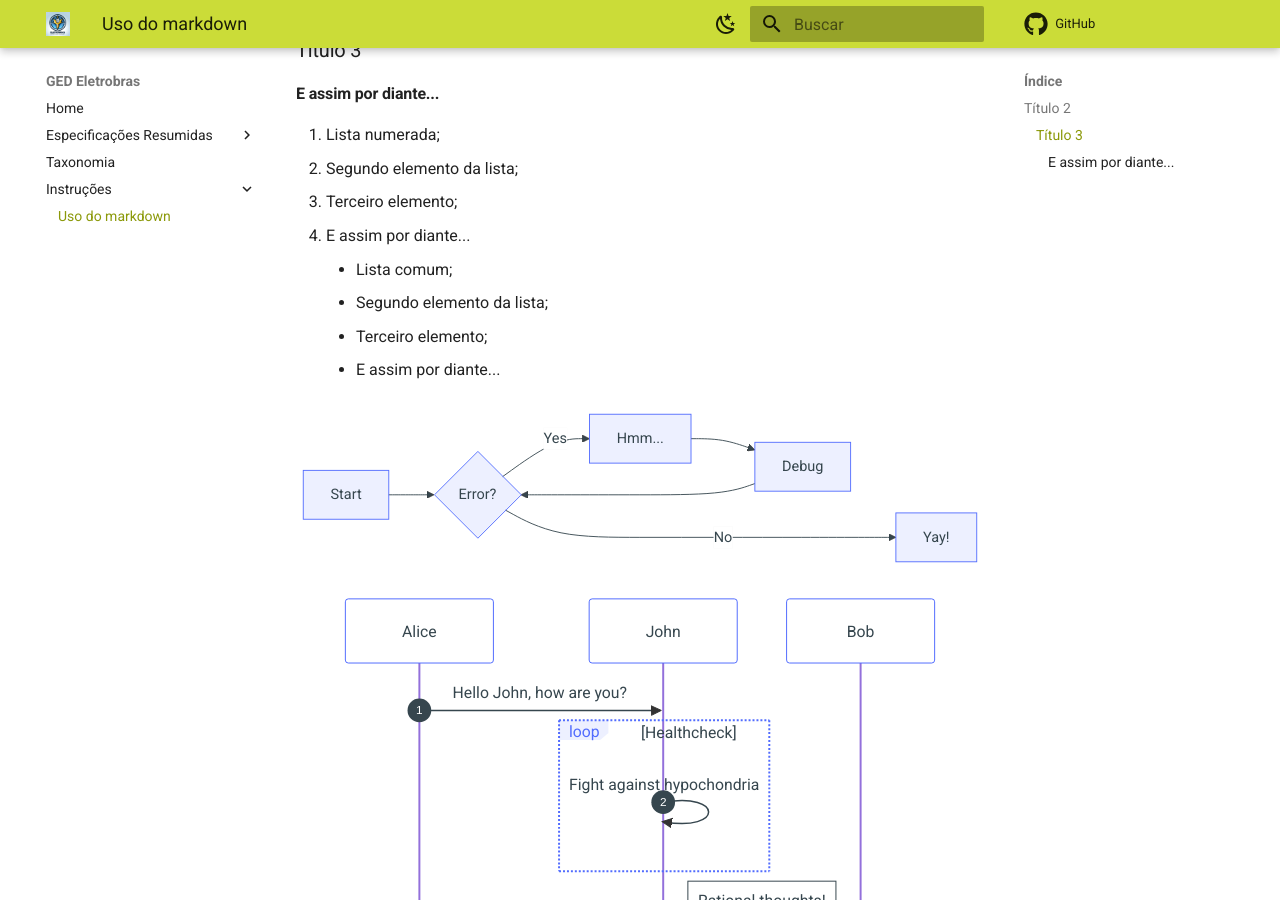
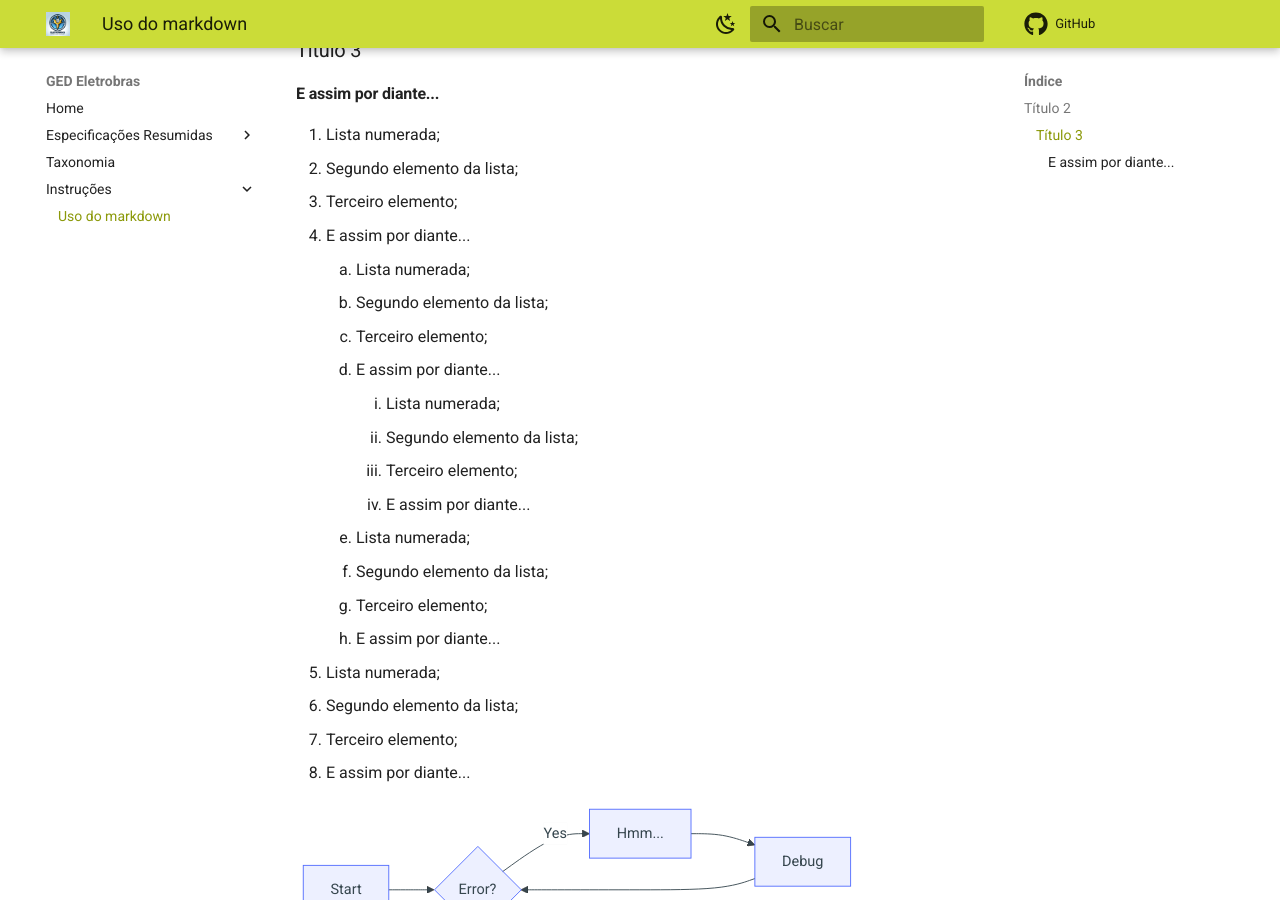
Before and after one commit to danielpiupiu/GED-project, an MkDocs documentation site: the page built from docs/resumo_md.md, in a window 1280 px wide and 900 px high, scrolled down 236 px. Built offline with MkDocs 1.6.1 and Material for MkDocs 9.7.7, drawn with Linux system fonts in a browser that asks for light colours; comment, search, counter and statistics services are not loaded.

Commit message:
Commit adicional em 23_12_07

````diff
--- a/docs/resumo_md.md
+++ b/docs/resumo_md.md
@@ -3,19 +3,26 @@
 ### Título 3
 #### E assim por diante...
 
-[comment]: <> (Isto é um comentário e não aparece para o usuário)
-
 1. Lista numerada;
 2. Segundo elemento da lista;
 3. Terceiro elemento;
 4. E assim por diante...
-
-
-
-    - Lista comum;
-    - Segundo elemento da lista;
-    - Terceiro elemento;
-    - E assim por diante...
+      1. Lista numerada;
+      2. Segundo elemento da lista;
+      3. Terceiro elemento;
+      4. E assim por diante...
+         1. Lista numerada;
+         2. Segundo elemento da lista;
+         3. Terceiro elemento;
+         4. E assim por diante...
+      5. Lista numerada;
+      6. Segundo elemento da lista;
+      7. Terceiro elemento;
+      8. E assim por diante...
+5. Lista numerada;
+6. Segundo elemento da lista;
+7. Terceiro elemento;
+8. E assim por diante...
 
 ``` mermaid
 graph LR
````
Also changed, not shown: docs/index.md (+0 -1 lines).
